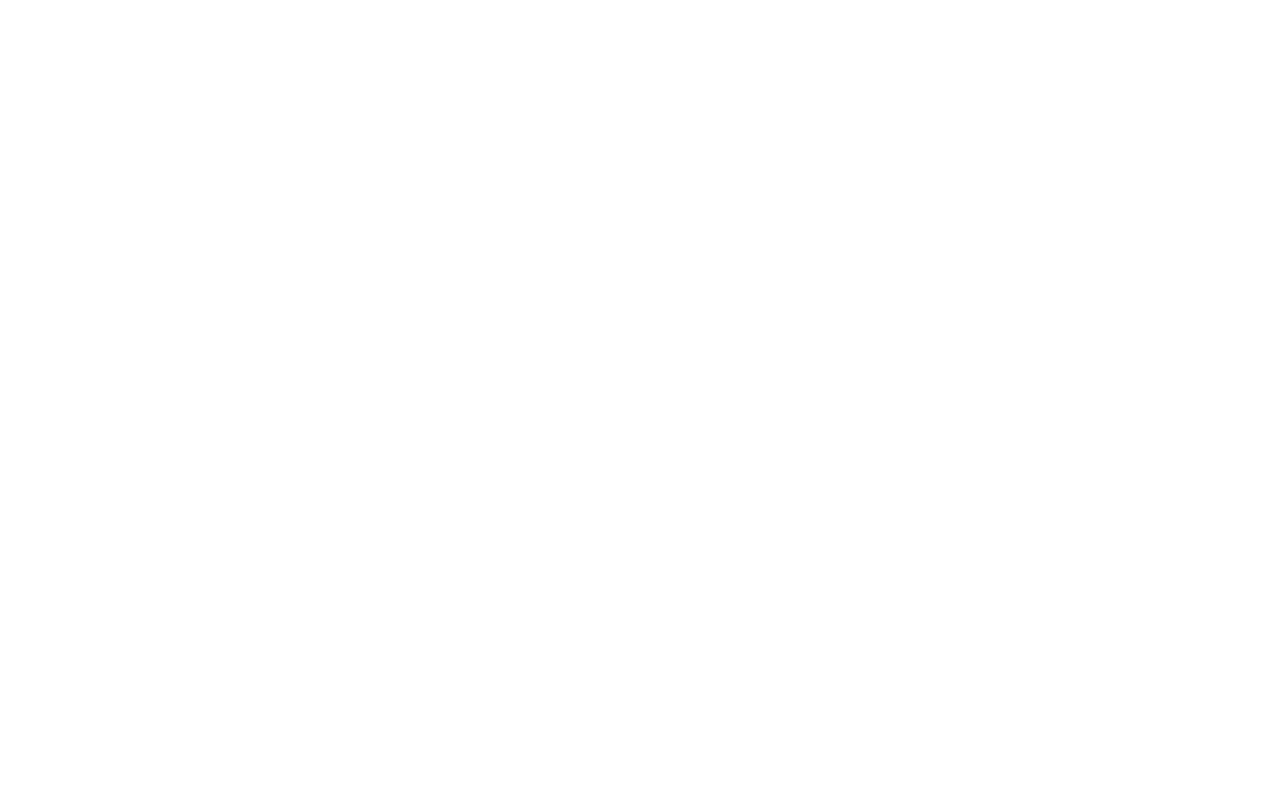
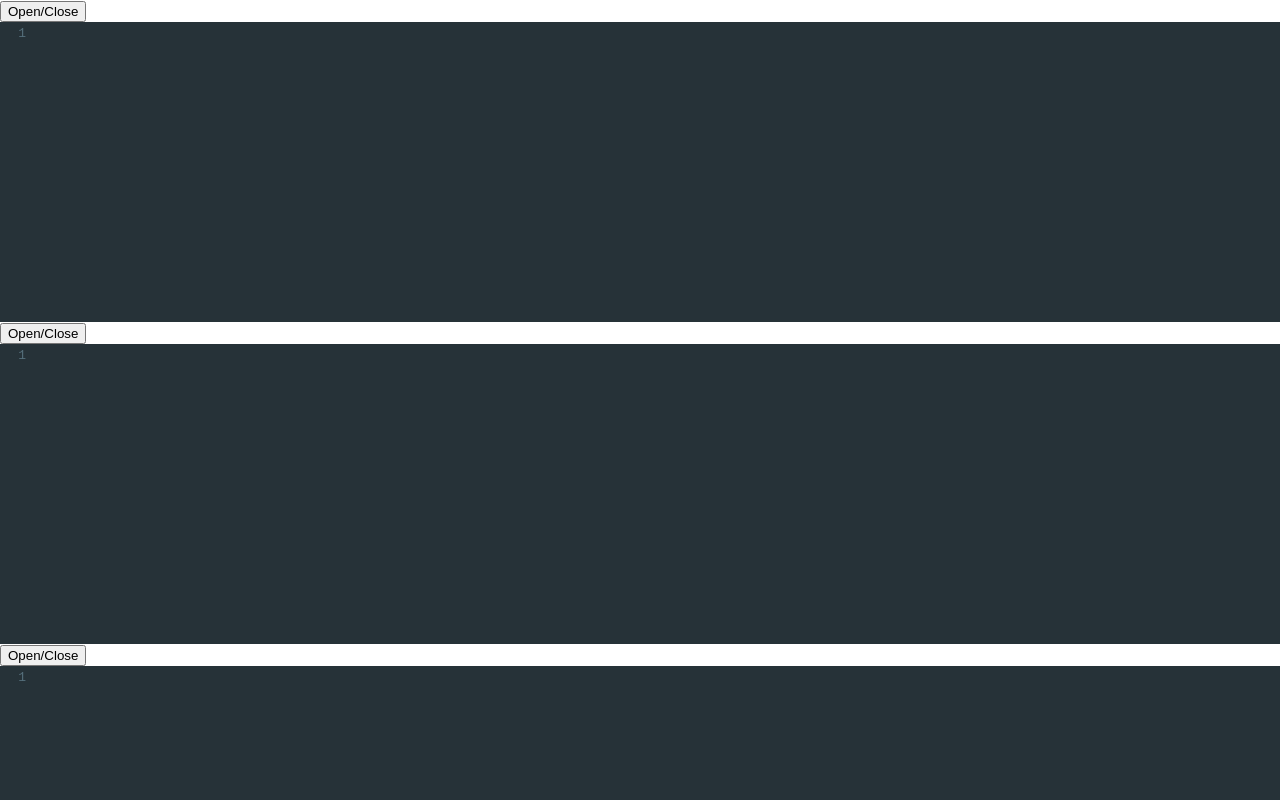
Before and after one commit to mgtz505/code-pen-clone, a React (Create React App) app: page / in a window 1280 px wide. Shown: the top 800 px of the page. Built offline with nearby package versions, Linux system fonts and the light colour scheme.

Commit message:
Built-out first pass at Editor component

```diff
--- a/src/components/Editor.js
+++ b/src/components/Editor.js
@@ -1,9 +1,42 @@
 import React from 'react';
+import "codemirror/lib/codemirror.css";
+import "codemirror/theme/material.css";
+import "codemirror/mode/xml/xml";
+import "codemirror/mode/javascript/javascript";
+import "codemirror/mode/css/css";
+import { Controlled as ControlledEditor } from "react-codemirror2";
 
-const Editor = () => {
+const Editor = (props) => {
+
+const {
+    language,
+    displayName,
+    value,
+    onChange
+} = props
+
+const handleChange = (editor, data, value) => {
+    onChange(value)
+}
+
     return (
-        <div>
-
+        <div className="editor-container">
+            <div className="editor-title">
+            {displayName}
+            <button>Open/Close</button>
+            </div>
+            <ControlledEditor
+            onBeforeChange={handleChange}
+            value={value}
+            className="code-mirror-wrapper"
+            options = {{
+                lineWrapping: true,
+                lint: true,
+                mode: language,
+                lineNumbers: true,
+                theme: "material"
+            }}
+            />
         </div>
     );
 };
```
